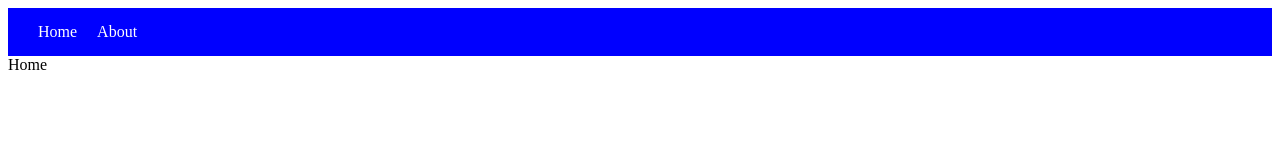
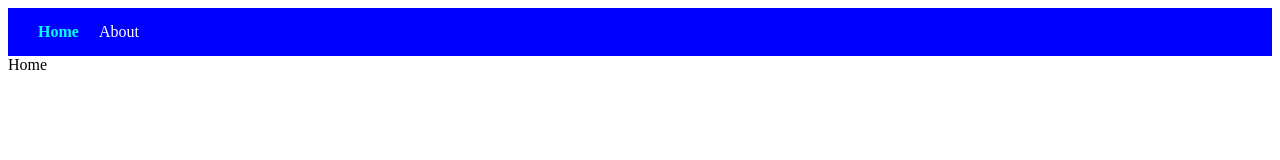
Before and after one commit to furkansylu97/ReactJs_Projects, a React (Vite) app in the folder ReactRouter/: page / in a window 1280 px wide. Shown: the top 160 px of the page. Built offline with nearby package versions, Linux system fonts and the light colour scheme.

Commit message:
Active links were identified

```diff
--- a/ReactRouter/src/App.css
+++ b/ReactRouter/src/App.css
@@ -8,3 +8,7 @@
     color: white;
     margin-right: 20px;
 }
+nav a.active {
+    font-weight: bold;
+    color: aqua;
+}
--- a/ReactRouter/src/components/Navbar.jsx
+++ b/ReactRouter/src/components/Navbar.jsx
@@ -1,11 +1,11 @@
 import React from 'react'
-import { Link } from 'react-router-dom'
+import { NavLink } from 'react-router-dom'
 
 export const Navbar = () => {
   return (
     <nav>
-        <Link to='/'>Home</Link>
-        <Link to='/aboutUs'>About</Link>
+        <NavLink to='/'>Home</NavLink>
+        <NavLink to='/aboutUs'>About</NavLink>
     </nav>
   )
 }
```
